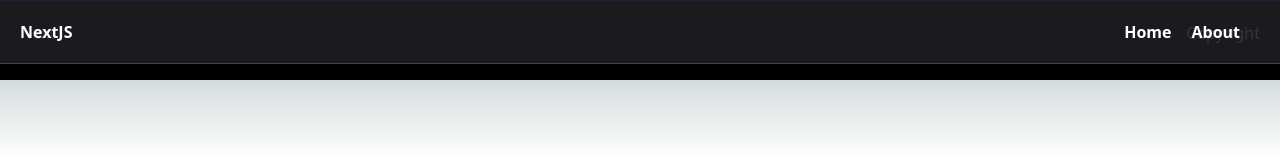
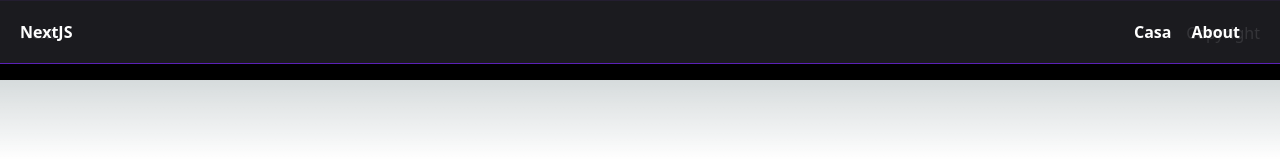
Before and after one commit to Sanchex-22/NextPractice, a Next.js app: page /levelpages/layout in a window 1280 px wide. Shown: the top 160 px of the page. Built offline with nearby package versions, Linux system fonts and the light colour scheme.

Commit message:
Fix navbar home

```diff
--- a/src/components/navbar.tsx
+++ b/src/components/navbar.tsx
@@ -2,16 +2,19 @@
 import Link from "next/link"
 export default function Navbar(){
     return (
-    <nav className="flex justify-between w-full h-16 text-white p-5 border-b border-violet-800 fixed z-0 bg-hinted-grey-3 bg-opacity-90">
+      <nav className="flex justify-between w-full h-16 text-white p-5 border-b border-violet-800 fixed z-0 bg-hinted-grey-3 bg-opacity-90">
         <ul>
-            <li className="font-bold">NextJS</li>
+          <li className="font-bold">NextJS</li>
         </ul>
 
         <ul className="flex">
-            <li className="mr-5 font-bold"><Link href={'/home'}>Home</Link></li>
-            <li className="mr-5 font-bold"><Link href={'/about'}>About</Link></li>
+          <li className="mr-5 font-bold">
+            <Link href={"/home"}>Casa</Link>
+          </li>
+          <li className="mr-5 font-bold">
+            <Link href={"/about"}>About</Link>
+          </li>
         </ul>
-
-    </nav>
+      </nav>
     )
 }
```
